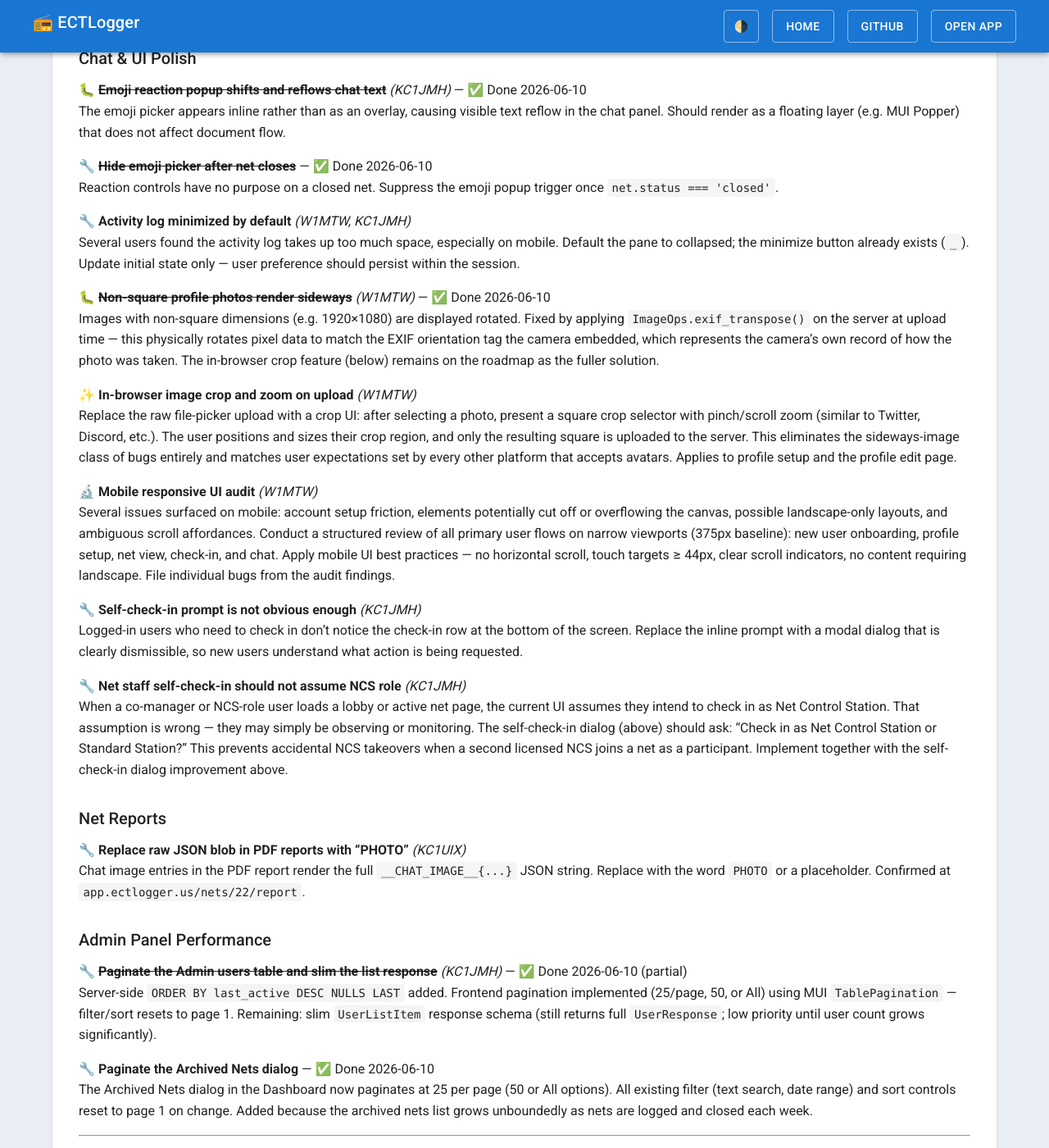
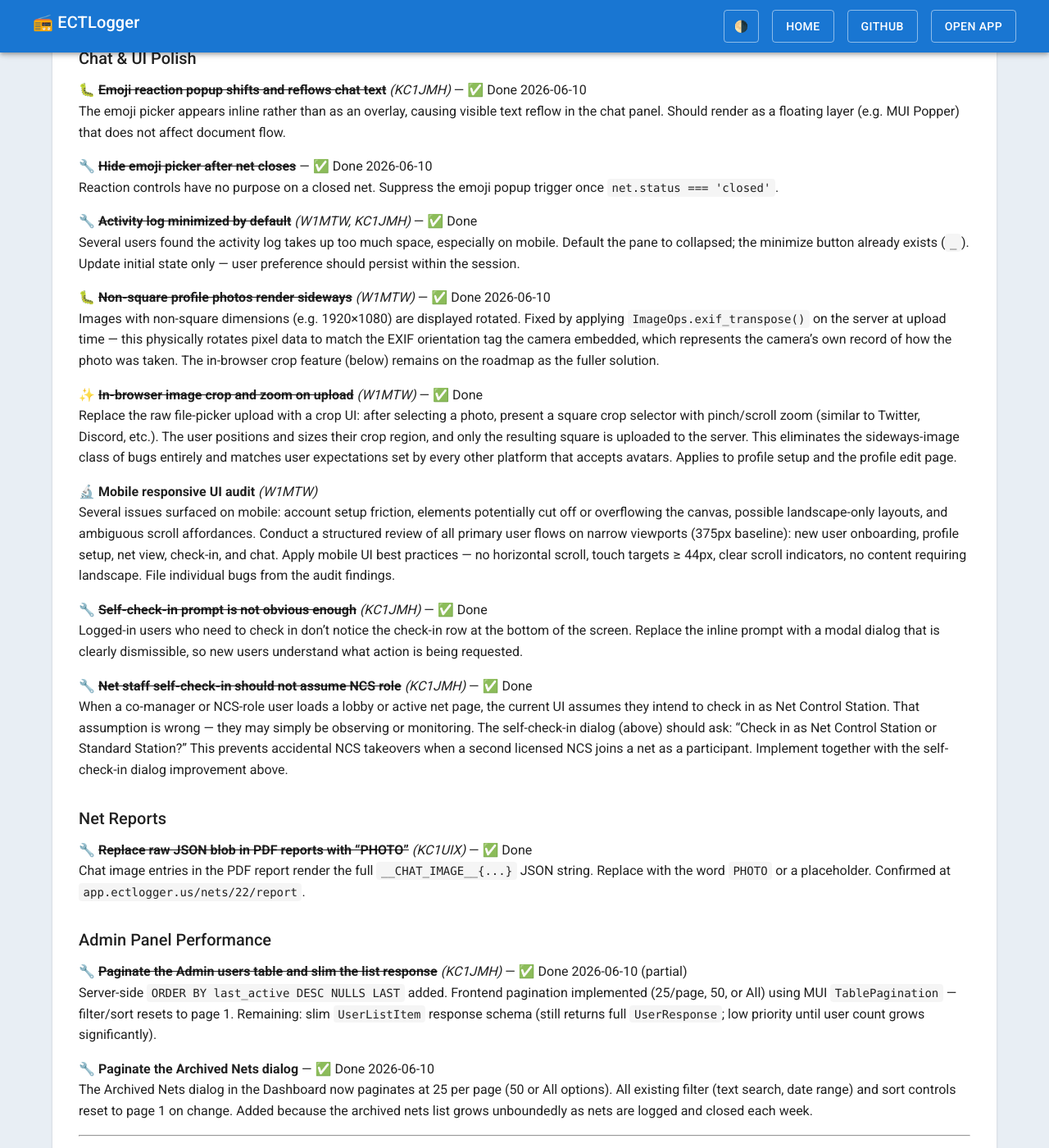
Before and after one commit to bradbrownjr/ectlogger, a Jekyll site: the page built from docs/ROADMAP.md, in a window 1280 px wide and 1400 px high, scrolled down 3710 px. Shown: the whole window at 82% size. Built offline with Jekyll 4.4.1, drawn with Linux system fonts in a browser that asks for light colours; our own code applies the rules of GitHub Pages for plain Markdown files.

Commit message:
Mark completed Milestone 1 items in roadmap

```diff
--- a/docs/ROADMAP.md
+++ b/docs/ROADMAP.md
@@ -132,27 +132,27 @@ The emoji picker appears inline rather than as an overlay, causing visible text
 **🔧 ~~Hide emoji picker after net closes~~** — ✅ Done 2026-06-10
 Reaction controls have no purpose on a closed net. Suppress the emoji popup trigger once `net.status === 'closed'`.
 
-**🔧 Activity log minimized by default** *(W1MTW, KC1JMH)*
+**🔧 ~~Activity log minimized by default~~** *(W1MTW, KC1JMH)* — ✅ Done
 Several users found the activity log takes up too much space, especially on mobile. Default the pane to collapsed; the minimize button already exists (`_`). Update initial state only — user preference should persist within the session.
 
 **🐛 ~~Non-square profile photos render sideways~~** *(W1MTW)* — ✅ Done 2026-06-10
 Images with non-square dimensions (e.g. 1920×1080) are displayed rotated. Fixed by applying `ImageOps.exif_transpose()` on the server at upload time — this physically rotates pixel data to match the EXIF orientation tag the camera embedded, which represents the camera's own record of how the photo was taken. The in-browser crop feature (below) remains on the roadmap as the fuller solution.
 
-**✨ In-browser image crop and zoom on upload** *(W1MTW)*
+**✨ ~~In-browser image crop and zoom on upload~~** *(W1MTW)* — ✅ Done
 Replace the raw file-picker upload with a crop UI: after selecting a photo, present a square crop selector with pinch/scroll zoom (similar to Twitter, Discord, etc.). The user positions and sizes their crop region, and only the resulting square is uploaded to the server. This eliminates the sideways-image class of bugs entirely and matches user expectations set by every other platform that accepts avatars. Applies to profile setup and the profile edit page.
 
 **🔬 Mobile responsive UI audit** *(W1MTW)*
 Several issues surfaced on mobile: account setup friction, elements potentially cut off or overflowing the canvas, possible landscape-only layouts, and ambiguous scroll affordances. Conduct a structured review of all primary user flows on narrow viewports (375px baseline): new user onboarding, profile setup, net view, check-in, and chat. Apply mobile UI best practices — no horizontal scroll, touch targets ≥ 44px, clear scroll indicators, no content requiring landscape. File individual bugs from the audit findings.
 
-**🔧 Self-check-in prompt is not obvious enough** *(KC1JMH)*
+**🔧 ~~Self-check-in prompt is not obvious enough~~** *(KC1JMH)* — ✅ Done
 Logged-in users who need to check in don't notice the check-in row at the bottom of the screen. Replace the inline prompt with a modal dialog that is clearly dismissible, so new users understand what action is being requested.
 
-**🔧 Net staff self-check-in should not assume NCS role** *(KC1JMH)*
+**🔧 ~~Net staff self-check-in should not assume NCS role~~** *(KC1JMH)* — ✅ Done
 When a co-manager or NCS-role user loads a lobby or active net page, the current UI assumes they intend to check in as Net Control Station. That assumption is wrong — they may simply be observing or monitoring. The self-check-in dialog (above) should ask: "Check in as Net Control Station or Standard Station?" This prevents accidental NCS takeovers when a second licensed NCS joins a net as a participant. Implement together with the self-check-in dialog improvement above.
 
 ### Net Reports
 
-**🔧 Replace raw JSON blob in PDF reports with "PHOTO"** *(KC1UIX)*
+**🔧 ~~Replace raw JSON blob in PDF reports with "PHOTO"~~** *(KC1UIX)* — ✅ Done
 Chat image entries in the PDF report render the full `__CHAT_IMAGE__{...}` JSON string. Replace with the word `PHOTO` or a placeholder. Confirmed at `app.ectlogger.us/nets/22/report`.
 
 ### Admin Panel Performance
```
